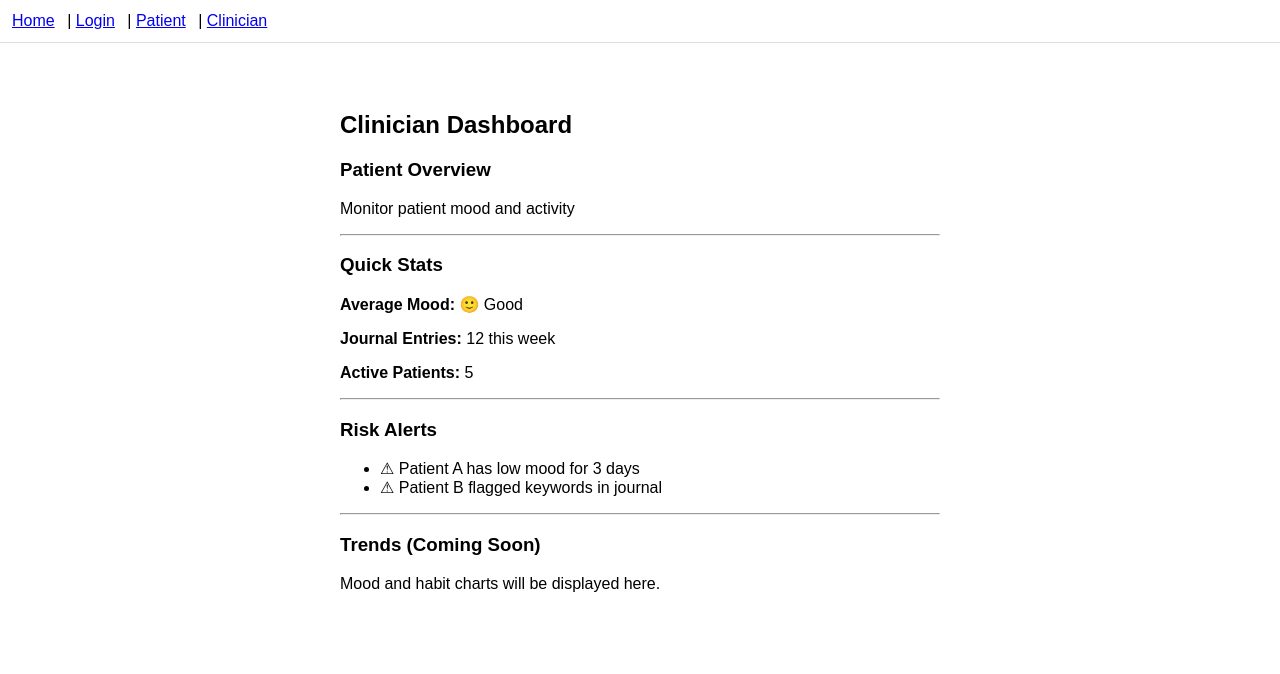
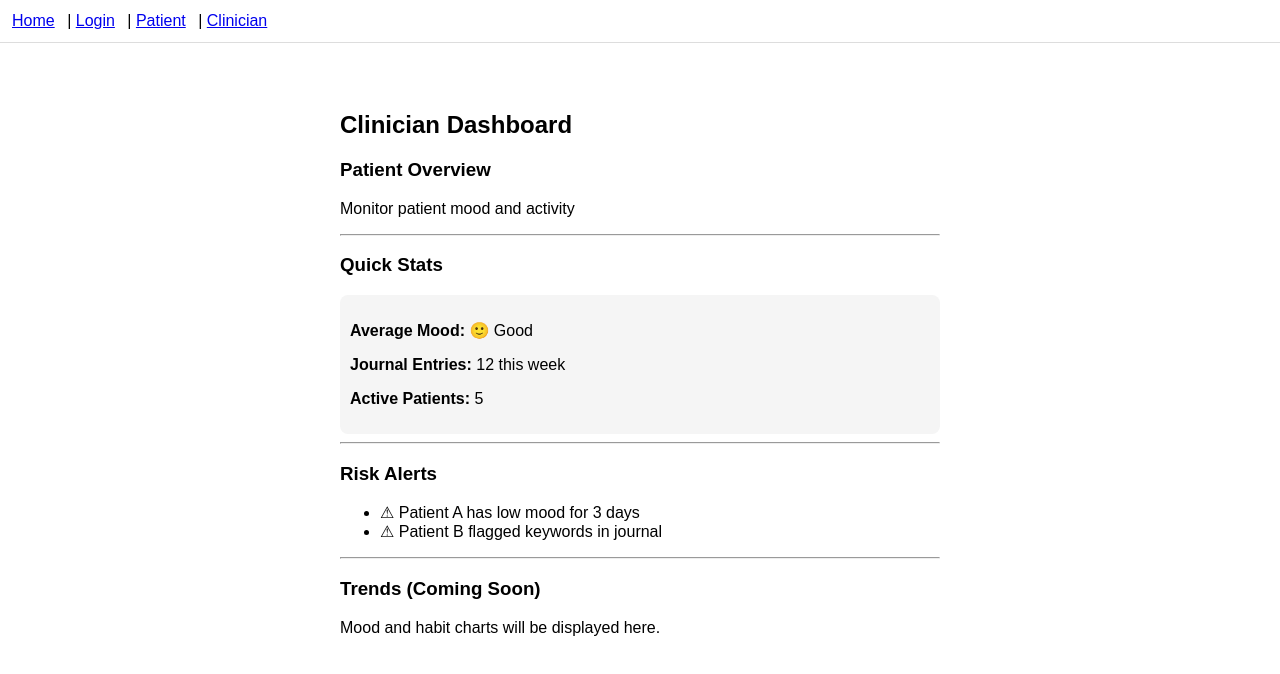
Before and after one commit to dstamout/ssw-555-team-1-project, a React (Vite) app in the folder frontend/: page /clinician in a window 1280 px wide. Shown: the top 674 px of the page. Built offline with nearby package versions, Linux system fonts and the light colour scheme.

Commit message:
ClinicianDashboard.jsx

```diff
--- a/frontend/src/pages/ClinicianDashboard.jsx
+++ b/frontend/src/pages/ClinicianDashboard.jsx
@@ -15,10 +15,10 @@ export default function ClinicianDashboard() {
       {/* Stats (from Lovable idea - QuickStats) */}
       <h3>Quick Stats</h3>
 
-      <div>
-        <p><strong>Average Mood:</strong> 🙂 Good</p>
-        <p><strong>Journal Entries:</strong> 12 this week</p>
-        <p><strong>Active Patients:</strong> 5</p>
+      <div style={{ background: "#f5f5f5", padding: "10px", borderRadius: "8px" }}>
+      <p><strong>Average Mood:</strong> 🙂 Good</p>
+      <p><strong>Journal Entries:</strong> 12 this week</p>
+      <p><strong>Active Patients:</strong> 5</p>
       </div>
 
       <hr />
```
